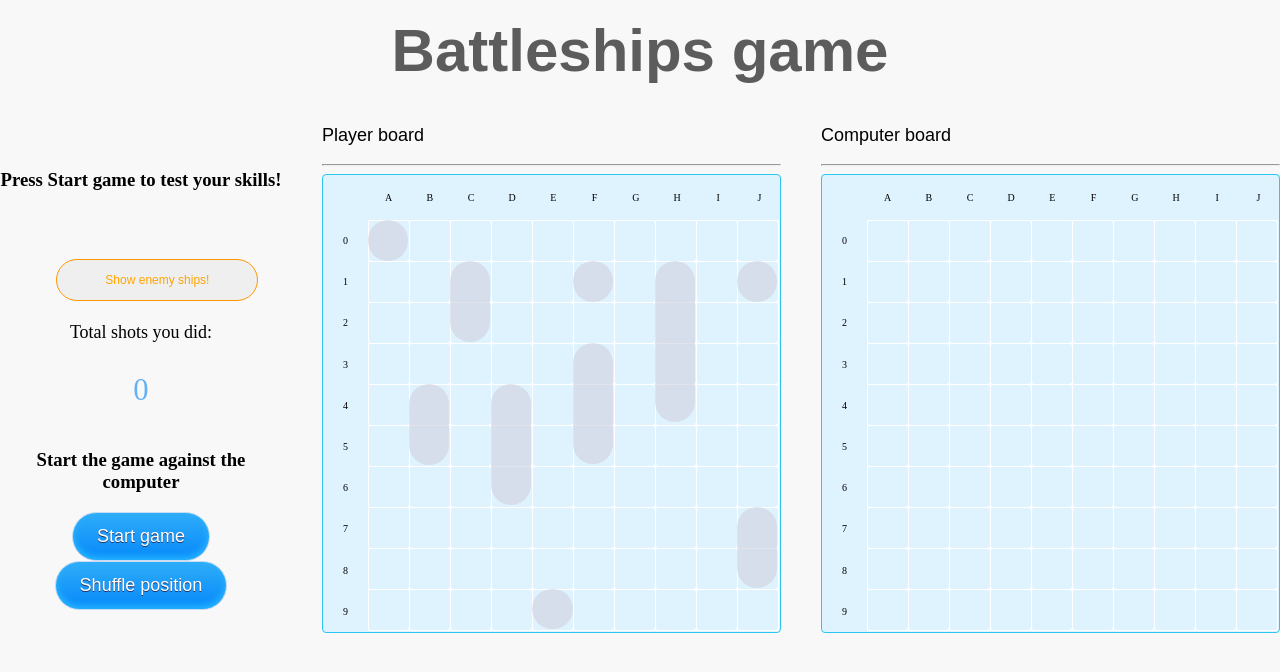
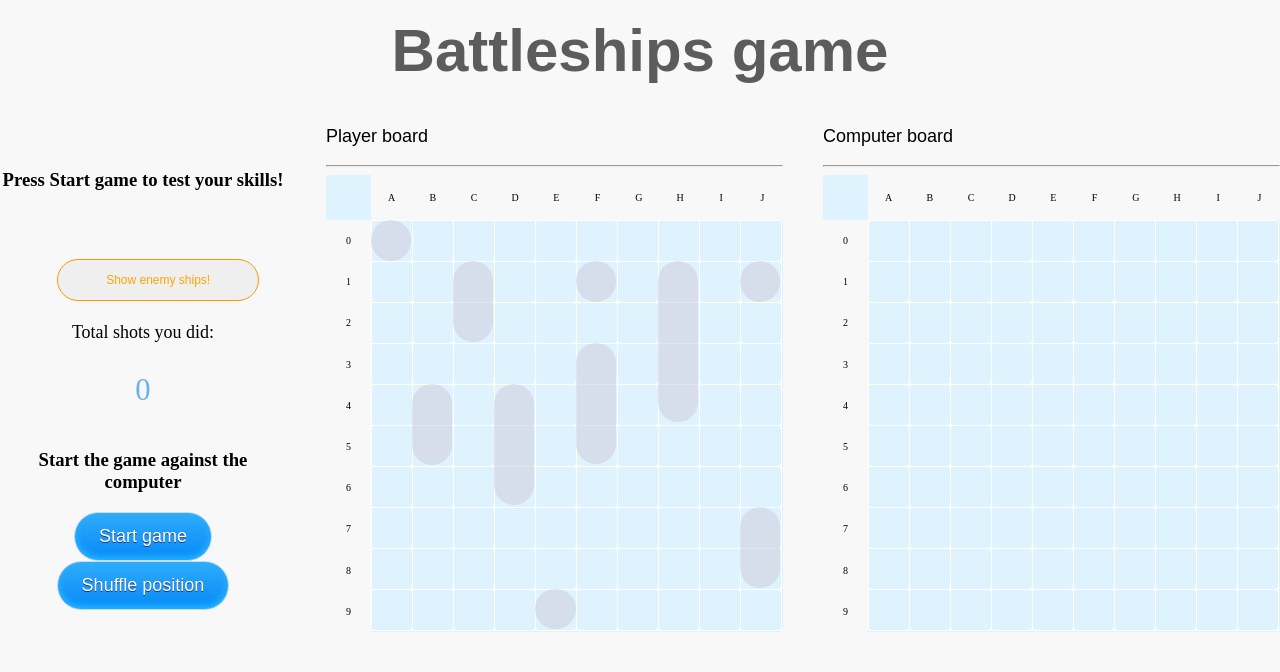
Before and after one commit to gnanevv/battleships-game, a React (Create React App) app: page / in a window 1280 px wide. Shown: the top 672 px of the page. Built offline with nearby package versions, Linux system fonts and the light colour scheme; the HTML template or start-up script is replaced by a standard one.

Commit message:
remove color from letter and number columns

```diff
--- a/src/components/Board/BoardUI.js
+++ b/src/components/Board/BoardUI.js
@@ -5,14 +5,7 @@ export const StyledBoardContainer = styled.div`
   width: 457px;
   height: 457px;
   grid-template: 45px 1fr/ 45px 1fr;
-  /* background-image: radial-gradient(
-    circle 465px at -15.1% -25%,
-    rgba(17, 130, 193, 1) 0%,
-    rgba(67, 166, 238, 1) 49%,
-    rgba(126, 203, 244, 1) 90.2%
-  ); */
   background-color: #dff3ff;
-  border: 1px solid #2cc7f1;
   border-radius: 4px;
 `;
 
@@ -20,6 +13,8 @@ export const StyledNumbersCaption = styled.div`
   display: grid;
   grid-template-rows: repeat(10, 1fr);
   grid-column: 1/2;
+  background-color: #f8f8f8;
+
 `;
 
 export const StyledCaptionText = styled.div`
@@ -27,10 +22,13 @@ export const StyledCaptionText = styled.div`
   justify-content: center;
   align-items: center;
   font-size: 10px;
+  background-color: #f8f8f8;
+
 `;
 
 export const StyledLettersCaption = styled.div`
   display: grid;
   grid-template-columns: repeat(10, 1fr);
   grid-column: 2/3;
+  background-color: white;
 `;
```
